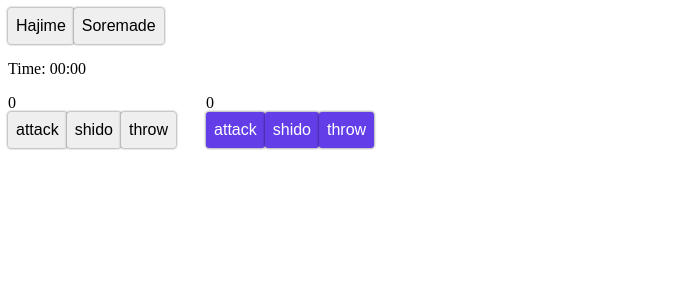
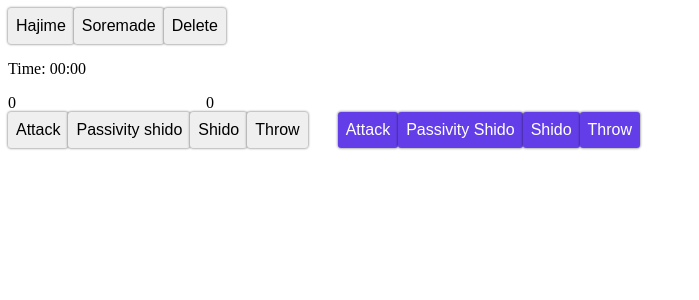
Before and after one commit to Amir-Naji/judo-referee-timeline, a React (Create React App) app: page / in a window 1280 px wide. Shown: the top 300 px of the page, without its empty margins (0-699 px from the left). Built offline with nearby package versions, Linux system fonts and the light colour scheme.

Commit message:
Added some buttons and changed some logics.

```diff
--- a/src/App.js
+++ b/src/App.js
@@ -1,11 +1,16 @@
 
 import './App.css';
 import MainComponent from './components/MainComponent';
+import { useMediaQuery } from 'react-responsive';
+import MediaQuery from 'react-responsive'
 
 function App() {
   return (
     <div className="App">
-      <MainComponent />
+      <MediaQuery minWidth={200}>
+        <MainComponent />
+      </MediaQuery>
+
     </div>
   );
 }
--- a/src/components/Attacks.js
+++ b/src/components/Attacks.js
@@ -6,8 +6,7 @@ function Attack({ action, side, attackCount }) {
     const [blueAttacks, setBlueAttacks] = useState(0);
 
     useEffect(() => {
-      if (action === "throw")
-      {
+      if (action === "throw" || action === "end") {
         setWhiteAttacks(0);
         setBlueAttacks(0);
       }
@@ -15,16 +14,20 @@ function Attack({ action, side, attackCount }) {
         if (side === "white") {
           if (action === "attack") {
             setWhiteAttacks((prev) => prev + 1); // Increment attacks by 1
-          } else if (action !== "attack") {
+          } else if (action === "passivity") {
             setWhiteAttacks(0); // Reset attacks to zero
+          } else if (action === "delete") {
+            setWhiteAttacks((prev) => prev - 1); // Decrement attacks by 1
           }
         }
 
         if (side === "blue") {
           if (action === "attack") {
             setBlueAttacks((prev) => prev + 1); // Increment attacks by 1
-          } else if (action !== "attack") {
+          } else if (action === "passivity") {
             setBlueAttacks(0); // Reset attacks to zero
+          } else if (action === "delete") {
+            setBlueAttacks((prev) => prev - 1); // Decrement attacks by 1
           }
         }
       }
--- a/src/components/MainComponent.js
+++ b/src/components/MainComponent.js
@@ -1,17 +1,16 @@
-import React, {use, useState} from 'react'
+import React, {useState} from 'react'
 import Info from './Info'
 import Button from './Button';
 import StopWatch from './Timer';
 import Attack from './Attacks';
 
 function MainComponent() {
-const [page, setPage] = useState([""]);
+const [page, setPage] = useState([]);
 const [startTime, setStartTime] = useState(null);
 const [isRunning, setIsRunning] = useState(false);
 const [color, setColor] = useState("");
 const [sideAction, setSideAction] = useState("");
 const [attackCount, setAttackCount] = useState(0);
-
 
 function handleClick(side, action) {
     if (startTime === null)
@@ -26,34 +25,62 @@ function handleClick(side, action) {
     setPage([...page, <Info side={side} action={action} startTime={startTime}/>]);
   }
 
+  function handleDeleteClick() {
+    if (attackCount > 0) {
+      setPage((prev) => prev.slice(0, -1)); // Remove the last entry
+      setSideAction("delete");
+      findSide(); // Find the side of the last entry
+      console.log(attackCount);
+      setAttackCount((prev) => prev - 1); // Decrement the attack count
+      return;
+    }
+  }
+
+  function findSide(){
+    const lastItem = page[page.length - 1];
+    if (lastItem.props.side === "white") {
+      setColor("white");
+    } else {
+      setColor("blue");
+    }
+  }
+
   function startClick(){
     setStartTime(Date.now());
     setIsRunning(true);
   }
 
   function endClick(){
+    setAttackCount(0);
     setStartTime(null);
     setIsRunning(false);
     setPage([]);
+
+    // for reseting attacks
+    setSideAction("end")
+    setAttackCount(0);
   }
 
   return (
     <React.Fragment>
         <Button text="Hajime" onClick={() => startClick()}/>
         <Button text="Soremade" onClick={() => endClick()}/>
+        <Button text="Delete" onClick={() => handleDeleteClick()}/>
 
         <StopWatch isRunning={isRunning}/>
         <Attack side={color} action={sideAction} attackCount={attackCount}/>
         <div className='rowC'>
             <div className='margin'>
-                <Button color="white" text="attack" onClick={()=> handleClick("white", "attack")}/>
-                <Button color="white" text="shido" onClick={()=> handleClick("white", "shido")}/>
-                <Button color="white" text="throw" onClick={()=> handleClick("white", "throw")}/>
+                <Button color="white" text="Attack" onClick={()=> handleClick("white", "attack")}/>
+                <Button color="white" text="Passivity shido" onClick={()=> handleClick("white", "passivity")}/>
+                <Button color="white" text="Shido" onClick={()=> handleClick("white", "shido")}/>
+                <Button color="white" text="Throw" onClick={()=> handleClick("white", "throw")}/>
             </div>
             <div>
-                <Button color="blue" text="attack" onClick={()=> handleClick("blue", "attack")}/>
-                <Button color="blue" text="shido" onClick={()=> handleClick("blue", "shido")}/>
-                <Button color="blue" text="throw" onClick={()=> handleClick("blue", "throw")}/>
+                <Button color="blue" text="Attack" onClick={()=> handleClick("blue", "attack")}/>
+                <Button color="blue" text="Passivity Shido" onClick={()=> handleClick("blue", "passivity")}/>
+                <Button color="blue" text="Shido" onClick={()=> handleClick("blue", "shido")}/>
+                <Button color="blue" text="Throw" onClick={()=> handleClick("blue", "throw")}/>
             </div>
         </div>
         <div className='verticalLine'>
```
